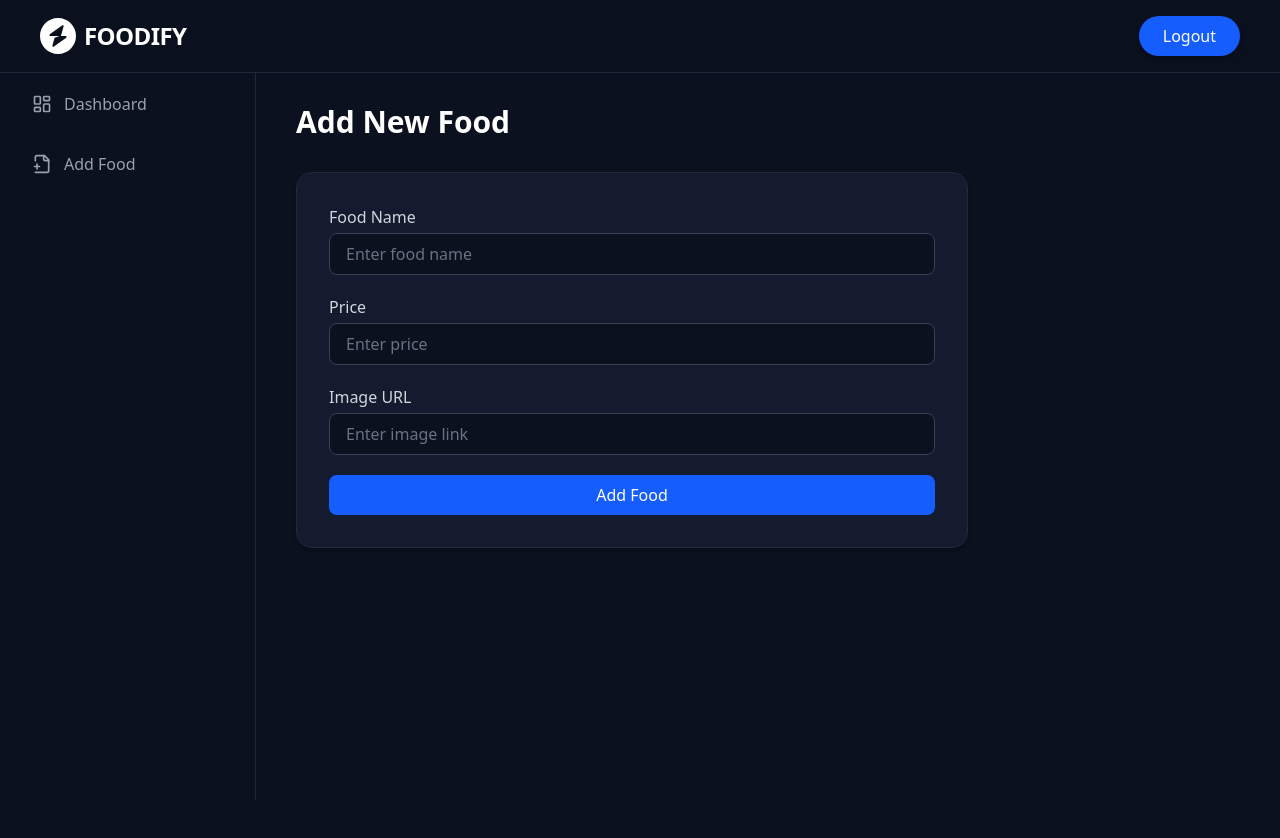
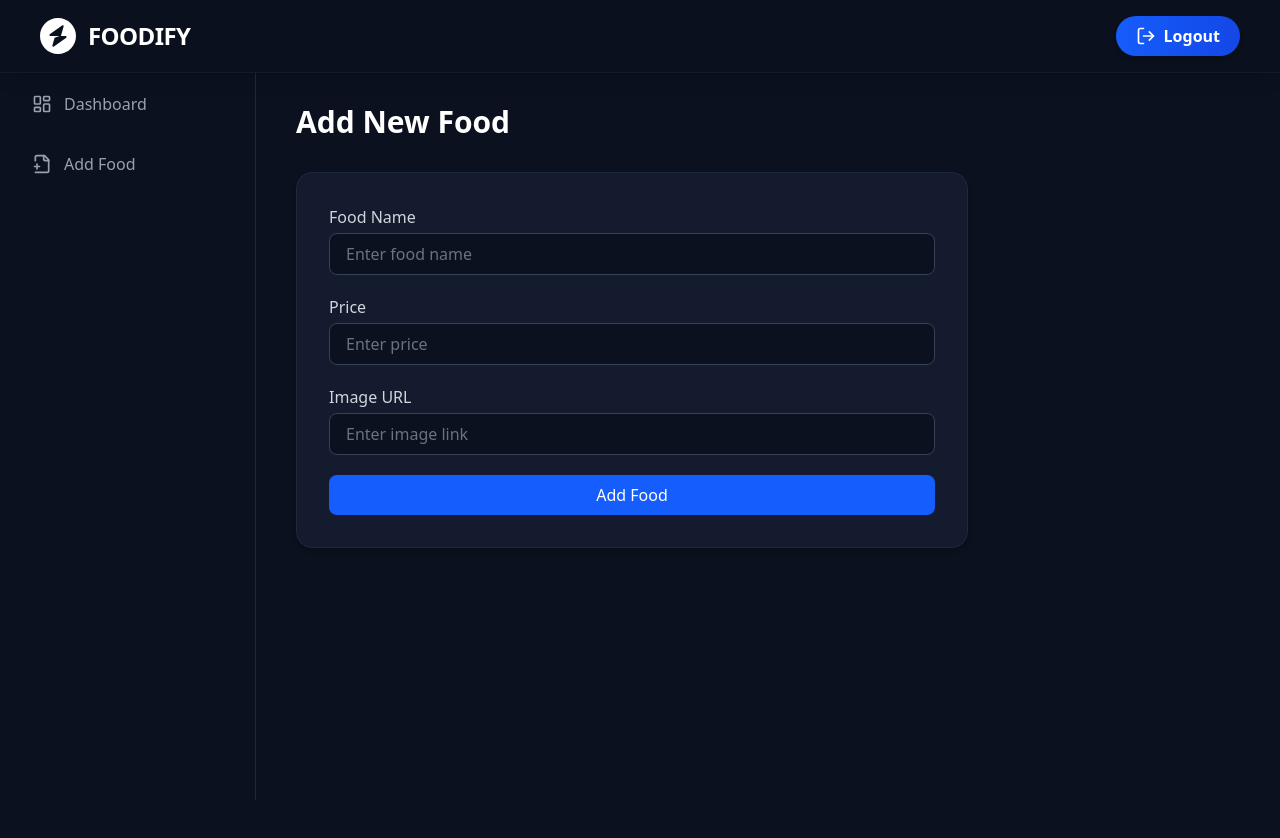
Before and after one commit to wajahat-kamal/Foodify-Nextjs, a Next.js app: page /dashboard/add-food in a window 1280 px wide. Shown: the top 838 px of the page. Built offline with nearby package versions, Linux system fonts and the light colour scheme.

Commit message:
refactor DashboardNavbar component: enhance styling, improve logo interaction, and update logout button for better user experience

```diff
--- a/components/admin/DashboardNavbar.tsx
+++ b/components/admin/DashboardNavbar.tsx
@@ -1,34 +1,46 @@
-'use client'
+"use client";
+import React from "react";
+import { useDispatch } from "react-redux";
 import { logout } from "@/redux/slices/authSlice";
 import { useRouter } from "next/navigation";
-import React from "react";
-import { useDispatch } from "react-redux";
+import { LogOut } from "lucide-react";
 
 export default function DashboardNavbar() {
-
   const dispatch = useDispatch();
-  const router = useRouter()
+  const router = useRouter();
 
   const handleLogout = () => {
-    dispatch(logout())
-    localStorage.removeItem('token')
-    router.push('/')
-  }
+    dispatch(logout());
+    localStorage.removeItem("token");
+    router.push("/");
+  };
 
   return (
-    <nav className="fixed top-0 left-0 w-full z-50 backdrop-blur-md bg-[#0B111E]/90 border-b border-gray-800 px-6 md:px-10 py-4 flex items-center justify-between">
+    <nav className="fixed top-0 left-0 w-full z-50 bg-[#0B111E]/90 backdrop-blur-md border-b border-gray-800/50 shadow-lg px-4 md:px-10 py-4 flex items-center justify-between">
       {/* Logo */}
-      <div className="flex items-center gap-2 cursor-pointer select-none" onClick={() => router.push('/')}>
-        <img src="/logo.svg" alt="Foodify Logo" className="w-9 h-9 object-contain" />
-        <h1 className="text-2xl font-bold text-white tracking-tight">FOODIFY</h1>
+      <div
+        className="flex items-center gap-1 md:gap-3 cursor-pointer select-none group"
+        onClick={() => router.push("/")}
+      >
+        <img
+          src="/logo.svg"
+          alt="Foodify Logo"
+          className="w-9 h-9 object-contain transition-transform duration-300 group-hover:scale-110"
+        />
+        <h1 className="text-2xl font-extrabold text-white tracking-tight group-hover:text-yellow-400 transition-colors duration-300">
+          FOODIFY
+        </h1>
       </div>
 
-      {/* Logout */}
+      {/* Logout Button */}
       <button
         onClick={handleLogout}
-        className="bg-blue-600 text-white font-medium px-6 py-2 rounded-full transition-all duration-300 hover:bg-blue-700 shadow-md"
+        className="flex items-center gap-2 bg-gradient-to-r from-blue-600 to-blue-700 hover:from-blue-500 hover:to-blue-600
+        text-white font-medium md:font-semibold px-3 md:px-5 py-1 md:py-2 rounded-full shadow-md hover:shadow-blue-500/30
+        transition-all duration-300 active:scale-95"
       >
-        Logout
+        <LogOut className="w-5 h-5" />
+        <span>Logout</span>
       </button>
     </nav>
   );
```
